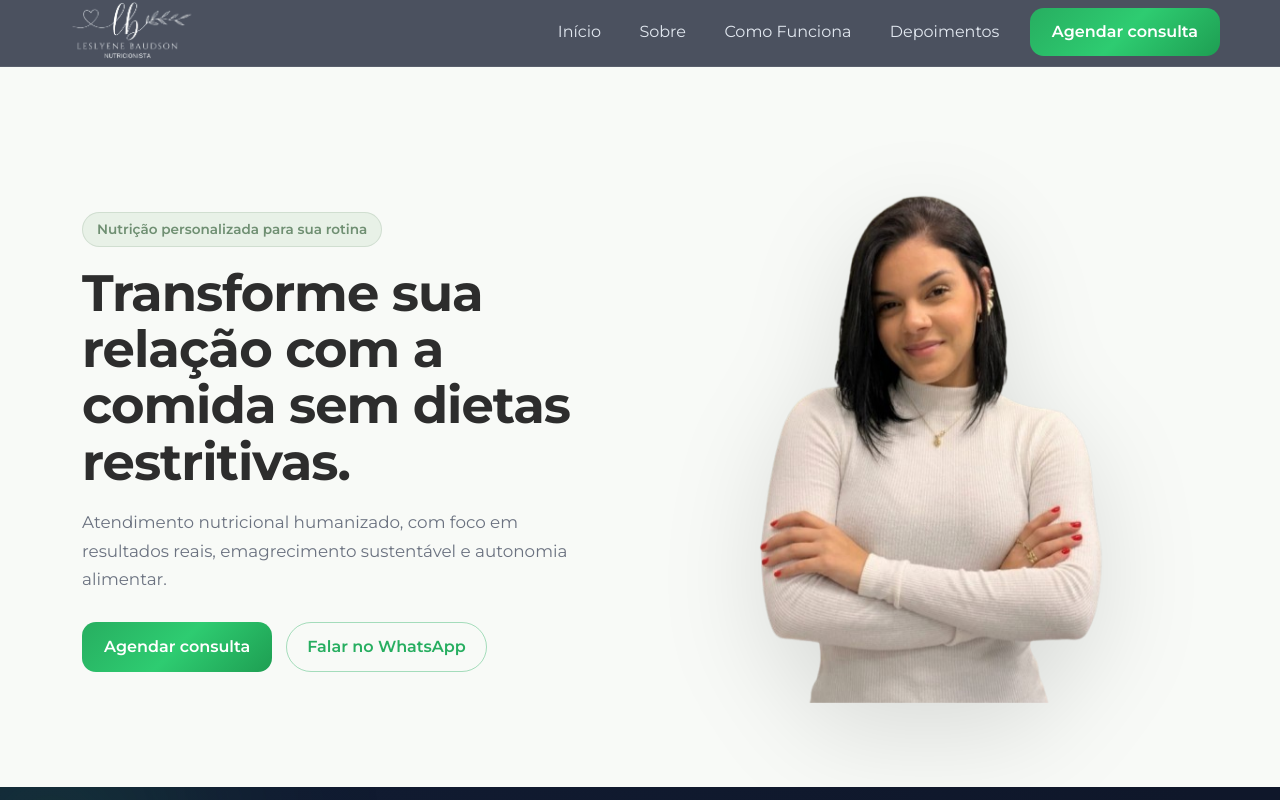
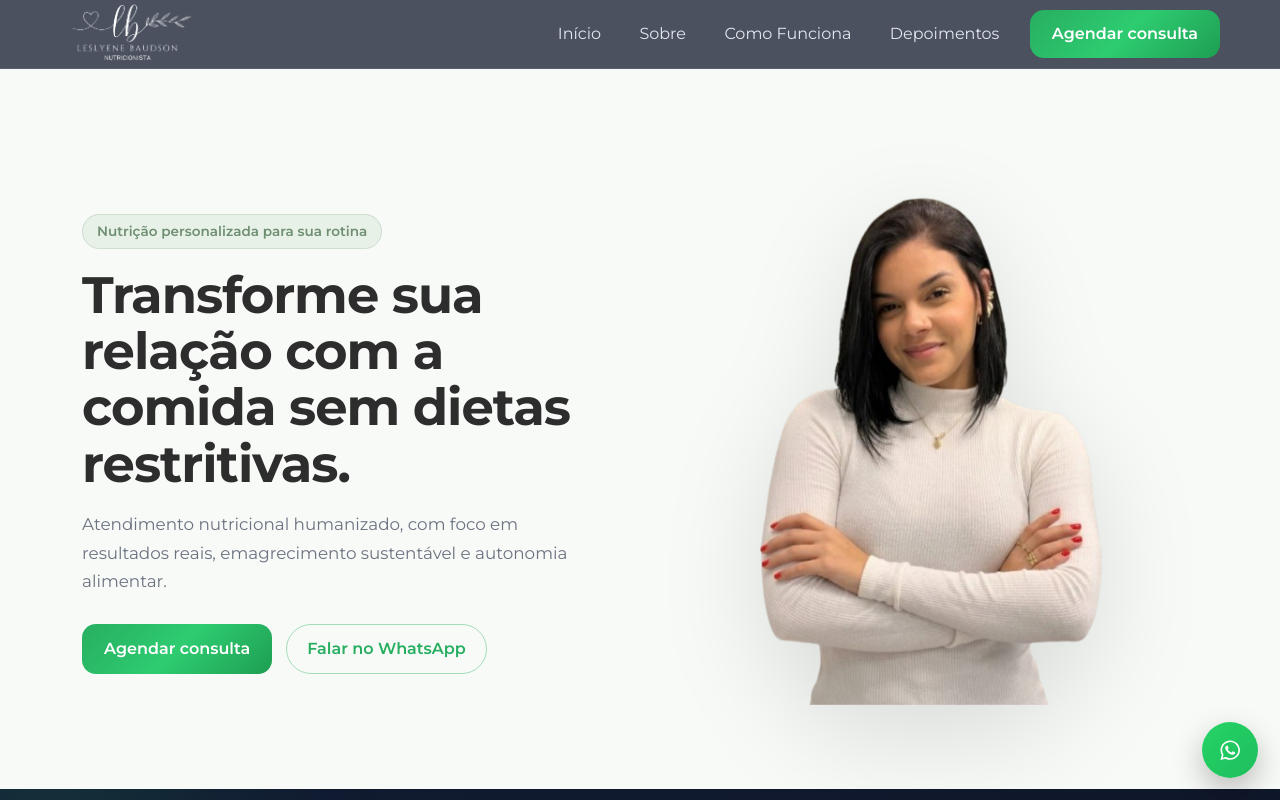
Before and after one commit to kevinbaudson/leslyeneNutricao, a React (Vite) app: page / in a window 1280 px wide. Shown: the top 800 px of the page. Built offline with nearby package versions, Linux system fonts and the light colour scheme.

Commit message:
Corrigindno botão fixo de whatsApp.

```diff
--- a/src/components/WhatsAppButton/WhatsAppButton.css
+++ b/src/components/WhatsAppButton/WhatsAppButton.css
@@ -1,19 +1,75 @@
 .whatsapp-button {
   position: fixed;
-  bottom: 20px;
-  right: 20px;
-  background: #25d366;
+  bottom: 22px;
+  right: 22px;
+
+  width: 56px;
+  height: 56px;
+
+  display: flex;
+  align-items: center;
+  justify-content: center;
+
+  background: linear-gradient(135deg, #25d366 0%, #1ebe5d 100%);
   color: white;
-  padding: 14px 18px;
-  border-radius: 50px;
-  font-weight: 600;
+
+  border-radius: 50%;
+
+  font-size: 1.4rem;
+
   text-decoration: none;
-  box-shadow: 0 10px 25px rgba(0,0,0,0.2);
-  z-index: 999;
-  transition: 0.3s;
+
+  box-shadow: 0 12px 30px rgba(0, 0, 0, 0.25);
+
+  z-index: 99999; /* <- evita qualquer conflito */
+
+  transition: all 0.25s ease;
+
+  /* garante que não herda overflow estranho */
+  pointer-events: auto;
 }
 
+/* hover suave */
 .whatsapp-button:hover {
-  transform: scale(1.05);
-  background: #1ebe5d;
+  transform: translateY(-3px) scale(1.08);
+  box-shadow: 0 18px 40px rgba(0, 0, 0, 0.3);
 }
+
+/* efeito pulse sutil (UX melhor) */
+.whatsapp-button::after {
+  content: "";
+  position: absolute;
+  width: 100%;
+  height: 100%;
+  border-radius: 50%;
+
+  background: rgba(37, 211, 102, 0.4);
+
+  animation: pulse 2.2s infinite;
+  z-index: -1;
+}
+
+@keyframes pulse {
+  0% {
+    transform: scale(1);
+    opacity: 0.6;
+  }
+  70% {
+    transform: scale(1.6);
+    opacity: 0;
+  }
+  100% {
+    opacity: 0;
+  }
+}
+
+/* mobile ajustado */
+@media (max-width: 768px) {
+  .whatsapp-button {
+    width: 52px;
+    height: 52px;
+    bottom: 16px;
+    right: 16px;
+    font-size: 1.2rem;
+  }
+}
--- a/src/styles/global.css
+++ b/src/styles/global.css
@@ -1,4 +1,4 @@
-@import url('https://fonts.googleapis.com/css2?family=Montserrat:wght@300;400;500;600&display=swap');
+@import url("https://fonts.googleapis.com/css2?family=Montserrat:wght@300;400;500;600&display=swap");
 * {
   margin: 0;
   padding: 0;
@@ -10,10 +10,12 @@ html {
 }
 
 body {
-  font-family: 'Montserrat', sans-serif !important;
+  font-family: "Montserrat", sans-serif !important;
   overflow-x: hidden;
 }
-
+.whatsapp-button {
+  z-index: 999999 !important;
+}
 .section {
   width: 100%;
   padding: 80px 20px;
--- a/src/styles/variables.css
+++ b/src/styles/variables.css
@@ -5,22 +5,21 @@
   --text: #2d2d2d;
   --text-light: #6b7280;
   --white: #ffffff;
+
   --color-button-cta: linear-gradient(
     135deg,
     #27ae60 0%,
     #2ecc71 50%,
     #1e9e52 100%
   );
+
   --btn-cta-hover: linear-gradient(
     135deg,
     #239a55 0%,
     #27ae60 50%,
     #1b7f45 100%
   );
-  transform: translateY(-2px);
-  box-shadow: 0 12px 25px rgba(39, 174, 96, 0.25);
 
   --shadow: 0 10px 30px rgba(0, 0, 0, 0.08);
-
   --radius: 20px;
 }
```
